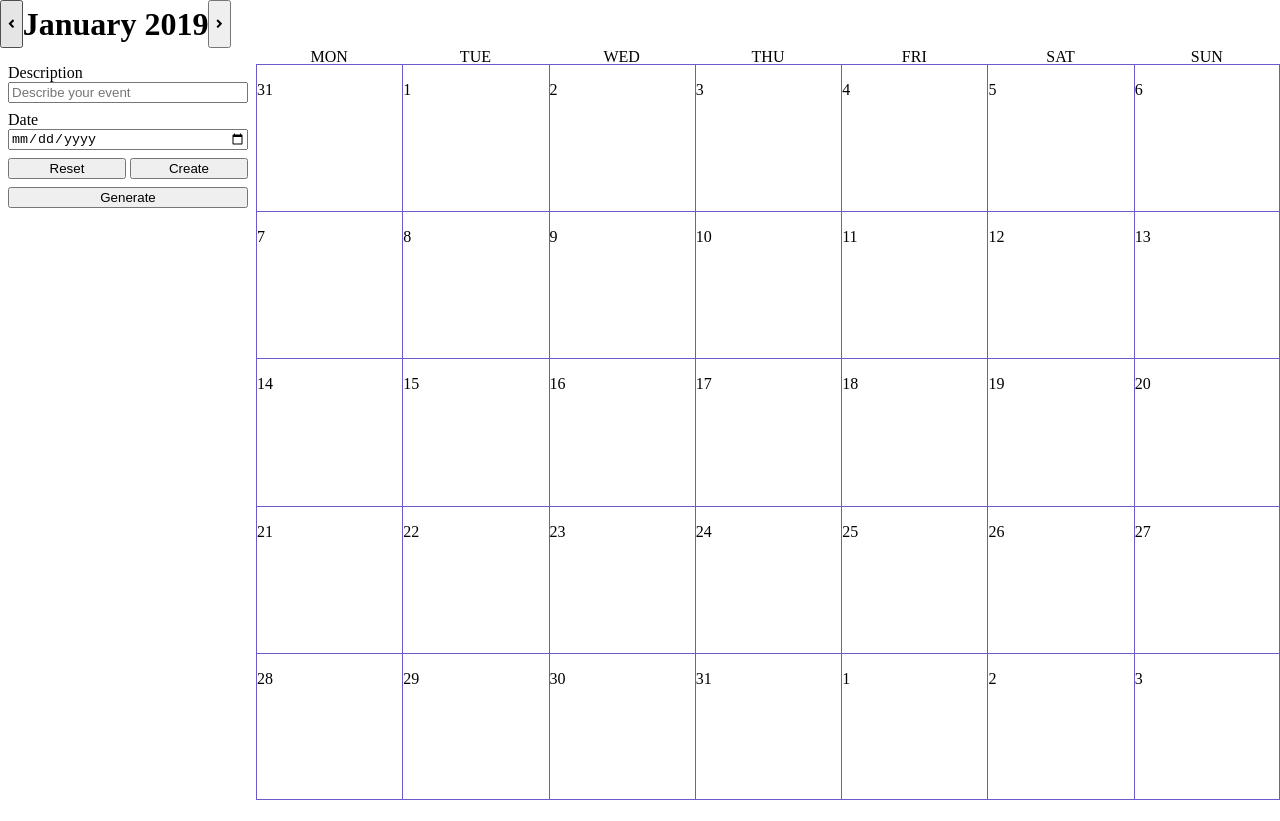
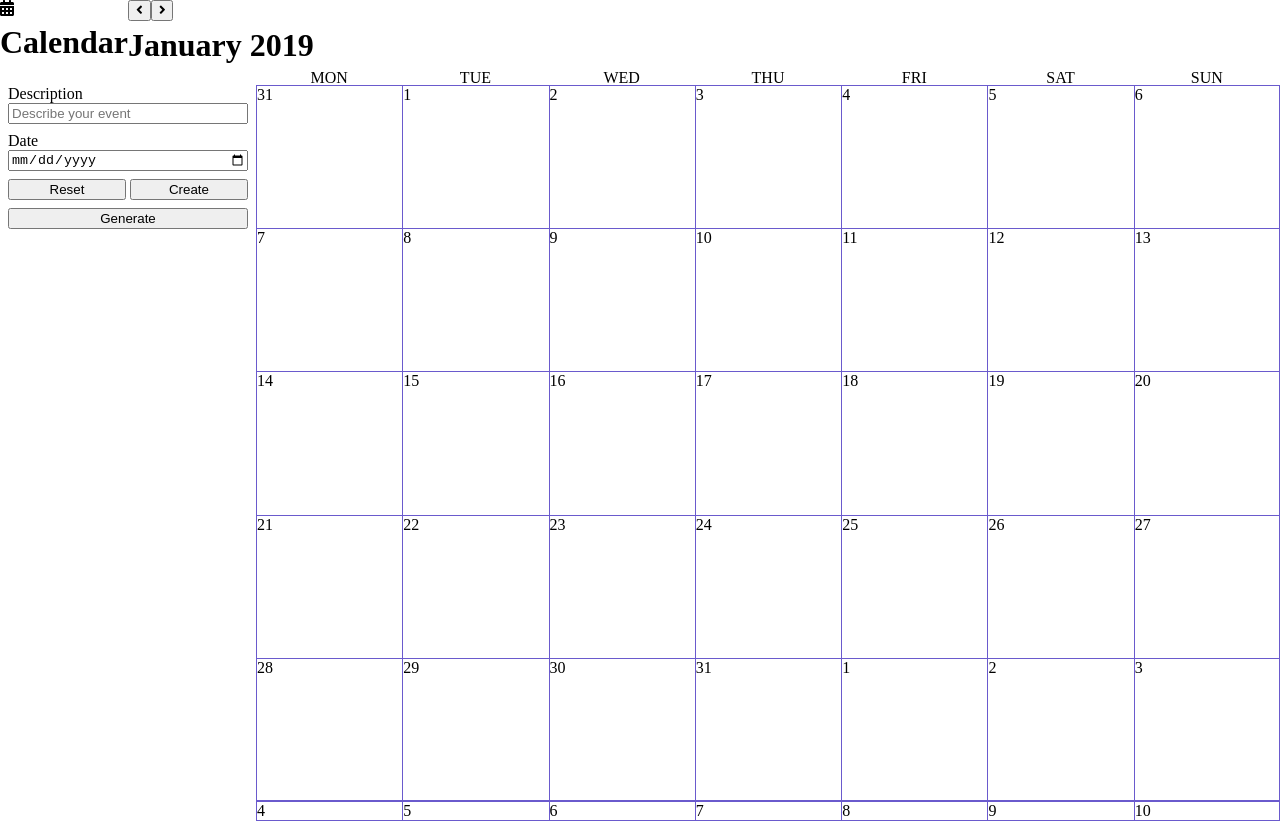
Before and after one commit to VAggrippino/betacode_interview_01, a React (Create React App) app in the folder 04_calendar/: page / in a window 1280 px wide. Before the commit the page ends 800 px from the top, so only its background shows below. Built offline with nearby package versions, Linux system fonts and the light colour scheme.

Commit message:
Improve rendering of values based on state

```diff
--- a/04_calendar/src/components/App.js
+++ b/04_calendar/src/components/App.js
@@ -5,17 +5,22 @@ import './scss/App.scss';
 
 import { library } from '@fortawesome/fontawesome-svg-core'
 import { FontAwesomeIcon } from '@fortawesome/react-fontawesome'
-import { faAngleLeft, faAngleRight } from '@fortawesome/free-solid-svg-icons'
+import { faAngleLeft, faAngleRight, faCalendarAlt } from '@fortawesome/free-solid-svg-icons'
 
-library.add(faAngleLeft, faAngleRight);
+library.add(faAngleLeft, faAngleRight, faCalendarAlt);
 
 class App extends React.Component {
-  state = {
-    activeDate: new Date()
+  constructor(props) {
+    super(props);
+    const activeDate = new Date();
+
+    this.state = {
+      activeDate
+    };
   }
 
-  getMonthName = () => {
-    const month = [
+  getMonthName = (date) => {
+    const months = [
       'January',
       'February',
       'March',
@@ -30,16 +35,45 @@ class App extends React.Component {
       'December'
     ];
 
-    return month[this.state.activeDate.getMonth()];
+    return months[date.getMonth()];
+  }
+
+  onChangeMonth = (n) => {
+    const month = this.state.activeDate.getMonth() + n;
+    const newDate = new Date();
+    newDate.setMonth(month);
+    this.setState({activeDate: newDate}, () => console.log(this.state.activeDate));
   }
 
   render() {
+    const activeDate = this.state.activeDate;
+    const year = activeDate.getFullYear();
+    const monthName = this.getMonthName(activeDate);
+
     return (
       <div className="calendar">
         <header className="calendar--header">
-          <button><FontAwesomeIcon icon="angle-left" /></button>
-          <h1>{this.getMonthName()} {this.state.activeDate.getFullYear()}</h1>
-          <button><FontAwesomeIcon icon="angle-right" /></button>
+          <div className="apptitle">
+            <div className="apptitle--logo">
+              <FontAwesomeIcon icon="calendar-alt" />
+            </div>
+            <h1 className="apptitle--title">Calendar</h1>
+          </div>
+          <div className="display-month">
+            <button
+              className="calendar--header--month-button--previous"
+              onClick={() => this.onChangeMonth(-1)}
+            >
+              <FontAwesomeIcon icon="angle-left" />
+            </button>
+            <button
+              className="calendar--header--month-button--next"
+              onClick={() => this.onChangeMonth(1)}
+            >
+              <FontAwesomeIcon icon="angle-right" />
+            </button>
+            <h1>{monthName} {year}</h1>
+          </div>
         </header>
         <aside className="calendar--controls">
           <Controls />
--- a/04_calendar/src/components/Month.js
+++ b/04_calendar/src/components/Month.js
@@ -4,16 +4,16 @@ import './scss/Month.scss';
 
 class Month extends React.Component {
   render() {
-    const activeDate = this.props.activeDate;
+    // Copy the activeDate so I don't have to change it.
+    const firstOfMonthDate = new Date(this.props.activeDate);
 
     // Determine what day of the week the month starts on.
     // getDay() starts on Sunday, but our calendar starts on Monday.
-    activeDate.setDate(1);
-    const firstOfMonth = (activeDate.getDay() === 0) ? 6 : activeDate.getDay() - 1;
+    firstOfMonthDate.setDate(1);
+    const firstOfMonthDay = (firstOfMonthDate.getDay() === 0) ? 6 : firstOfMonthDate.getDay() - 1;
 
     // setDate() arguments start at 1.
-    const dateViewStart = 1 - firstOfMonth;
-
+    const dateViewStart = 1 - firstOfMonthDay;
     return (
       <div className="month">
         <div className="month--daystrip">
@@ -26,11 +26,11 @@ class Month extends React.Component {
           <div>SUN</div>
         </div>
         <div className="month--days">
-          {([...Array(35).keys()].map((day) => {
+          {([...Array(42).keys()].map((day) => {
             const dayValue = dateViewStart + day;
             const dayDate = new Date();
             dayDate.setDate(dayValue);
-            return <MonthDay key={day} date={dayDate.getDate()} />;
+            return <MonthDay key={day} activeDate={this.props.activeDate} date={dayDate} />;
           }))}
         </div>
       </div>
--- a/04_calendar/src/components/MonthDay.js
+++ b/04_calendar/src/components/MonthDay.js
@@ -2,12 +2,48 @@ import React from 'react';
 import './scss/MonthDay.scss';
 
 class MonthDay extends React.Component {
+  getShortMonth = (n) => {
+    const shortMonths = [
+      'Jan',
+      'Feb',
+      'Mar',
+      'Apr',
+      'May',
+      'Jun',
+      'Jul',
+      'Aug',
+      'Sep',
+      'Oct',
+      'Nov',
+      'Dec',
+    ];
+
+    return shortMonths[n];
+  }
+
   render() {
-    const myDate = new Date();
-    myDate.setDate(this.props.date);
+    const currentDate = new Date();
+    const currentYear = currentDate.getFullYear();
+    const currentMonth = currentDate.getMonth();
+    const currentDay = currentDate.getDate();
+
+    const dateToday = `${currentYear}-${currentMonth}-${currentDay}`;
+
+    const displayDate = new Date(this.props.date);
+    const displayYear = displayDate.getFullYear();
+    const displayMonth = displayDate.getMonth();
+    const displayDay = displayDate.getDate();
+
+    const dateDisplay = `${displayYear}-${displayMonth}-${displayDay}`;
+
+    let classNames = ["month--day"];
+    if (dateToday === dateDisplay) classNames.push('today');
+    if (currentMonth > displayMonth) classNames.push('previous-month');
+    if (currentMonth < displayMonth) classNames.push('next-month');
+
     return (
-      <div className="month--day">
-        <p>{myDate.getDate()}</p>
+      <div className={classNames.join(' ')}>
+        <div className="month--day--date">{displayDay}</div>
       </div>
     );
   }
```
